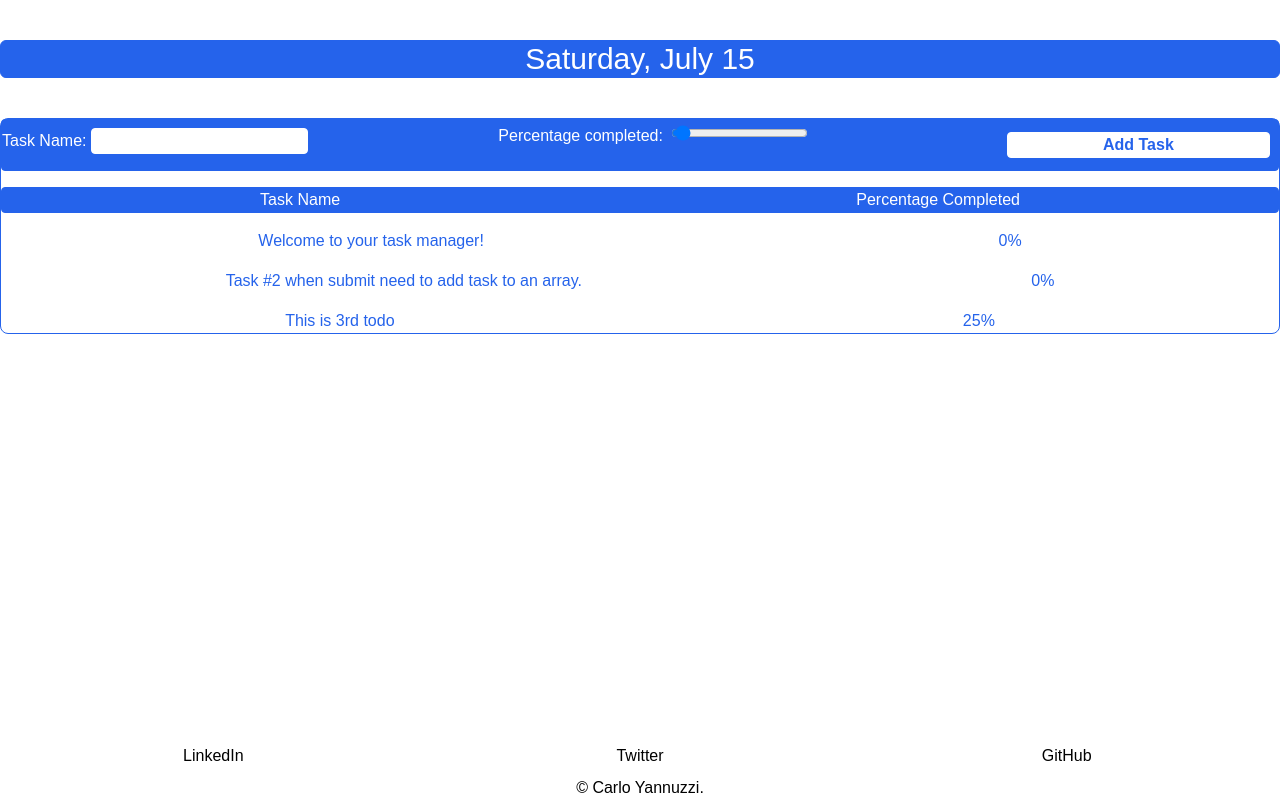
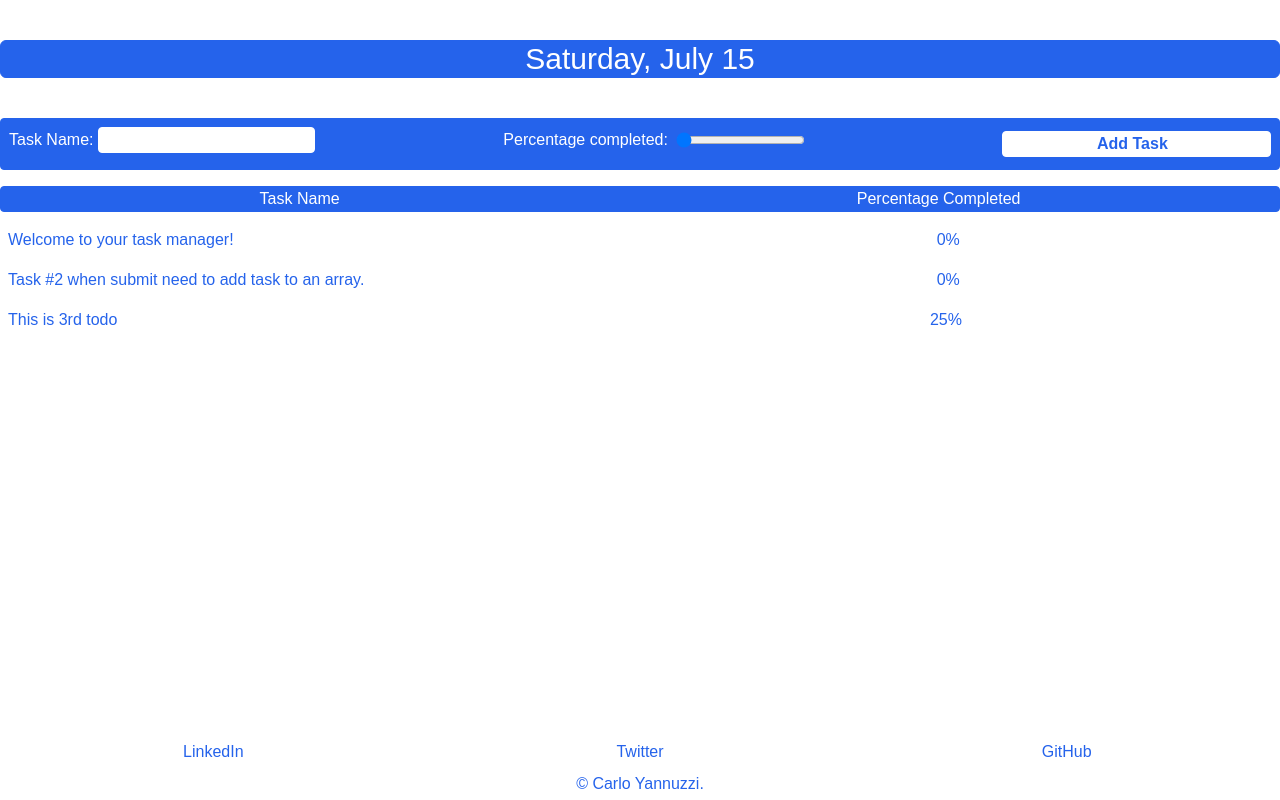
Before and after one commit to carlogy/Tasks, a Next.js app: page / in a window 1280 px wide. Built offline with nearby package versions, Linux system fonts and the light colour scheme.

Commit message:
Updated footer and list items styling. Moved task state up.

```diff
--- a/src/TasksList.js
+++ b/src/TasksList.js
@@ -11,7 +11,7 @@ const tasks = [{
     percent: 0,
   },
   {
-
+    id: 2,
     title: "This is 3rd todo",
     percent: 25,
   }
--- a/src/pages/components/Body.jsx
+++ b/src/pages/components/Body.jsx
@@ -7,12 +7,19 @@ import tasks from '@/TasksList';
 
 function Body() {
 
-
+  const saveTaskDataHandler = (enteredTaskData) => {
+    const taskData = {
+      ...enteredTaskData,
+    };
+    console.log(taskData);
+  };
 
   return (
 
-    <div className='container mx-auto  border border-solid rounded-lg border-blue-600   border-blue-600 '>
-      <Taskform  />
+    <div className='container mx-auto'>
+      <Taskform
+        onSaveTaskData = {saveTaskDataHandler}
+        />
 
       <Tasks items={tasks} />
     </div>
--- a/src/pages/components/Card.jsx
+++ b/src/pages/components/Card.jsx
@@ -2,7 +2,7 @@ import React from "react"
 
 
 const Card = (props) => {
-    return <div>
+    return <div className="">
         {props.children}
     </div>
 }
--- a/src/pages/components/Footer.jsx
+++ b/src/pages/components/Footer.jsx
@@ -3,10 +3,10 @@ import React from 'react';
 
 function Footer() {
   return (
-    <div className='w-full fixed bottom-0'>
+    <div className='container mx-auto fixed bottom-1 text-blue-600  hover:text-blue-800 '>
     <div className="flex text-center ">
     <Link className='flex-1  px-4 py-2' href="https://www.linkedin.com/in/carlogyannuzzi/">LinkedIn</Link>
-    <Link className="flex-1  px-4 py-2 " href="https://twitter.com/1carlogy">Twitter</Link>
+    <Link className="flex-1  px-4 py-2" href="https://twitter.com/1carlogy">Twitter</Link>
     <Link className="flex-1  px-4 py-2" href="https://github.com/carlogy">GitHub</Link>
 
   </div>
--- a/src/pages/components/TaskItem.jsx
+++ b/src/pages/components/TaskItem.jsx
@@ -14,15 +14,17 @@ const TaskItem = (props) => {
 
 return (
     <Card>
-        <div className='flex text-center  text-blue-600 mt-4'>
-        <div className='flex-auto'>
-            <h2>{props.title}</h2>
+        <div className='flex  text-blue-600 mt-4'>
+        <div className='flex-1 text-left'>
+            <h2 className="pl-2"
+            >{props.title}</h2>
         </div>
         {/* <div className='mx-auto'>
             <h2>{props.notes}</h2>
         </div> */}
-        <div className='flex-auto'>
-            <h2 onClick={clickHandler}
+        <div className='flex-auto text-center'>
+            <h2 className='pr-2'
+             onClick={clickHandler}
             >{percent}%</h2>
         </div>
         </div>
--- a/src/pages/components/Taskform.jsx
+++ b/src/pages/components/Taskform.jsx
@@ -4,15 +4,13 @@ import { useState } from 'react';
 import tasks from '../../TasksList';
 
 
-const Taskform = () => {
+const Taskform = (props) => {
 
   const [userInput, setUserInput] = useState({
     enteredTitle: '',
     // enteredNotes: '',
     enteredPercentage: 0,
   });
-
-
 
 const titleHandler = (event) => {
 
@@ -36,24 +34,30 @@ const percentHandler = (event) => {
   })
 }
 
+// const [taskList , updateTaskList] = useState({});
+
 
 const submitHandler = (event) => {
   event.preventDefault();
 
-
-
-  const taskData = {
-    // id: id,
+   const taskData = {
+    id: Math.floor(Math.random() * 100),
     title: userInput.enteredTitle,
     // notes: userInput.enteredNotes,
     percentComplete: userInput.enteredPercentage,
   };
 
-  tasks.push(taskData);
 
-  console.log(taskData);
+  // const taskHandler = (tasks) => {
+  //   updateTaskList({
+  //     ...tasks,
+  //     taskData,
 
-  console.log(tasks);
+  //   })
+  // }
+
+
+  props.onSaveTaskData(taskData);
 
   setUserInput({
     ...userInput,
@@ -61,24 +65,31 @@ const submitHandler = (event) => {
     // enteredNotes: "",
     enteredPercentage: 0,
 
-
   });
   };
 
-
-
   return (
-    <div className=' bg-blue-600 border border-blue-600 text-white rounded '>
+    <div className=' bg-blue-600 border
+                    border-blue-600
+                    text-white rounded '>
         <form onSubmit={submitHandler}
         className='container mx-auto flex m-1'>
             <div className='flex-auto'>
-            <label>Task Name: </label>
+            <label className='pl-2'
+            >Task Name: </label>
             <input type='text'
                   id='task'
                   value={userInput.enteredTitle}
                   autoComplete='off'
                   onChange={titleHandler}
-                  className='border border-solid rounded border-white ml-1s text-black hover:border-blue-700 px-1 mt-1'
+                  className='border
+                             border-solid
+                             rounded
+                           border-white ml-1s
+                           text-black
+                           hover:border-blue-700
+                           px-1
+                           mt-1'
                   />
             </div>
             {/* <div className='flex-auto '>
@@ -90,8 +101,9 @@ const submitHandler = (event) => {
                         onChange={noteHandler}
                         className='border border-solid rounded ml-1 text-black  hover:border-blue-700 hover:transition-shadow px-1s' />
             </div> */}
-            <div className='flex-auto '>
-            <label>Percentage completed: </label>
+            <div className='flex-auto pt-1 '>
+            <label className='align-middle'
+            >Percentage completed: </label>
             <input type='range'
                    id='percent'
                    value={userInput.enteredPercentage}
@@ -99,10 +111,15 @@ const submitHandler = (event) => {
                     max={100}
                     step={25}
                     on onChange={percentHandler}
-                    className='ml-1 hover:transition-shadow px-1'
+                    className='ml-1 hover:transition-shadow align-middle'
                     />
           </div>
-          <div className='rounded text-center  bg-white border border-white text-blue-600 m-2  flex-auto'>
+          <div className='rounded text-center
+                         bg-white border
+                         border-white
+                         text-blue-600
+                         m-2
+                         flex-auto pr-2'>
             <button  type='submit'
             className='font-bold hover:text-blue-800'>Add Task</button>
             </div>
```
